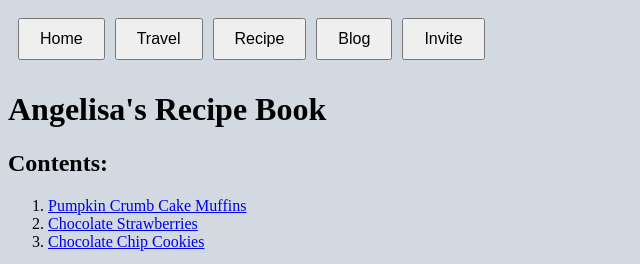
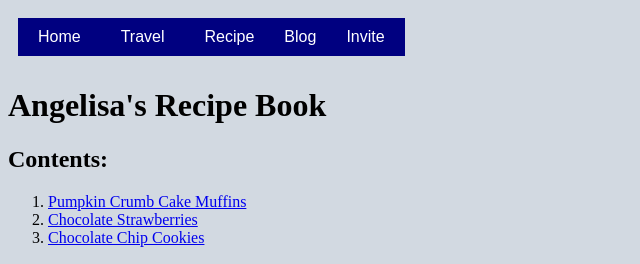
Before and after one commit to ang-13/ang-13.github.io, a plain HTML site: page recipe.html in a window 1280 px wide. Shown: the top 264 px of the page, without its empty margins (0-640 px from the left). Drawn offline with Linux system fonts and the light colour scheme.

Commit message:
Update recipe.html

```diff
--- a/recipe.html
+++ b/recipe.html
@@ -32,7 +32,7 @@ color: rgb(113,54,0);
 color: rgb(128,0,0);
 }
 .btn-group .button {
-  			background-color: navy; /* Green */
+background-color: navy;
 border: none;
 color: white;
 padding: 15px 32px;
@@ -50,17 +50,20 @@ color: rgb(128,0,0);
         </style>
     </head>
     <body>
-        <div class="menu" style="display: flex; gap: 10px; padding: 10px;">
 
-<button onclick="location.href='index.html'" style="padding: 10px 20px; font-size: 16px; cursor: pointer;">Home</button>
+    <meta name="viewport" content="width=device-width, initial-scale=1.0">
 
-<button onclick="location.href='travel.html'" style="padding: 10px 20px; font-size: 16px; cursor: pointer;">Travel</button>
+      <div class="btn-group" style="display: flex; padding: 10px;">
 
-<button onclick="location.href='recipe.html'" style="padding: 10px 20px; font-size: 16px; cursor: pointer;">Recipe</button>
+<button class = "button" onclick="location.href='home.html'" style="padding: 10px 20px; font-size: 16px; cursor: pointer;">Home</button>
 
-<button onclick="location.href='blog.html'" style="padding: 10px 20px; font-size: 16px; cursor: pointer;">Blog</button>
+<button class = "button" onclick="location.href='travel.html'" style="padding: 10px 20px; font-size: 16px; cursor: pointer;">Travel</button>
 
-<button onclick="location.href='invite.html'" style="padding: 10px 20px; font-size: 16px; cursor: pointer;">Invite</button>
+<button class = "button" onclick="location.href='recipe.html'" style="padding: 10px 20px; font-size: 16px; cursor: pointer;">Recipe</button>
+
+<button class = "button" onclick="location.href='blog.html'" style="padding: 10px; font-size: 16px; cursor: pointer;">Blog</button>
+
+<button class = "button" onclick="location.href='invite.html'" style="padding: 10px 20px; font-size: 16px; cursor: pointer;">Invite</button>
 
 </div>
 
```
Lines whose indentation alone changed are shown as unchanged.
